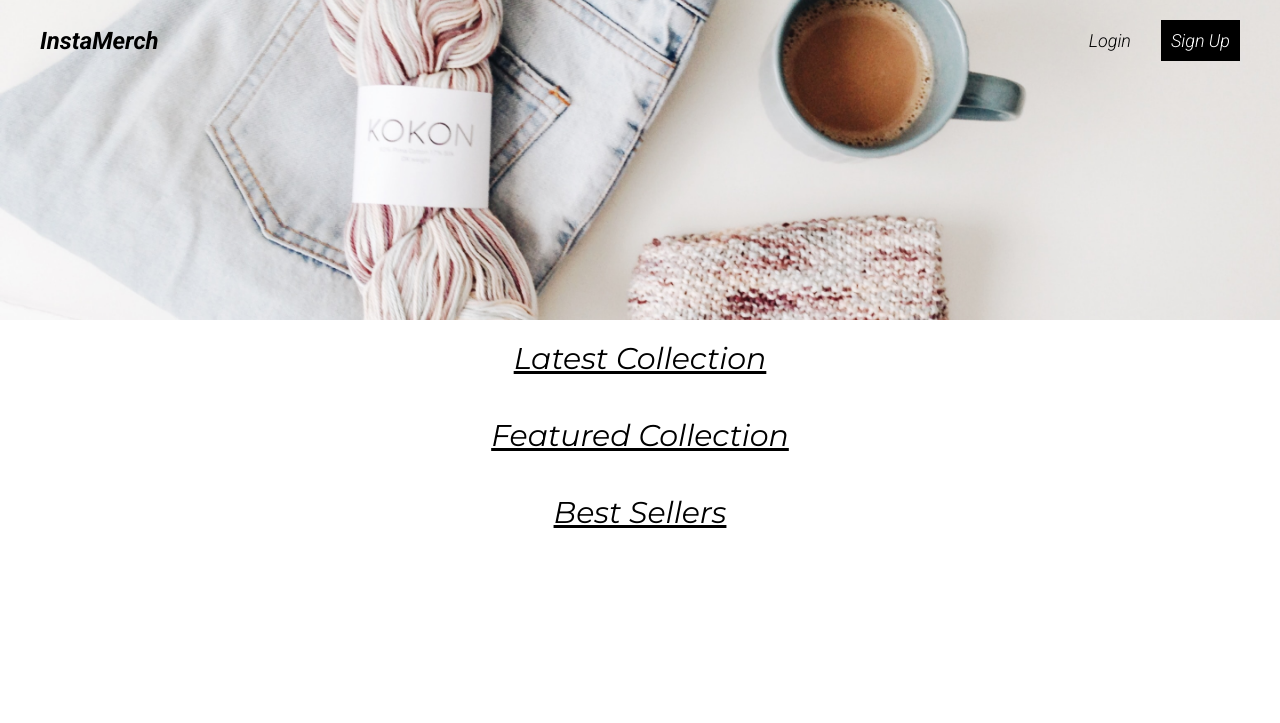
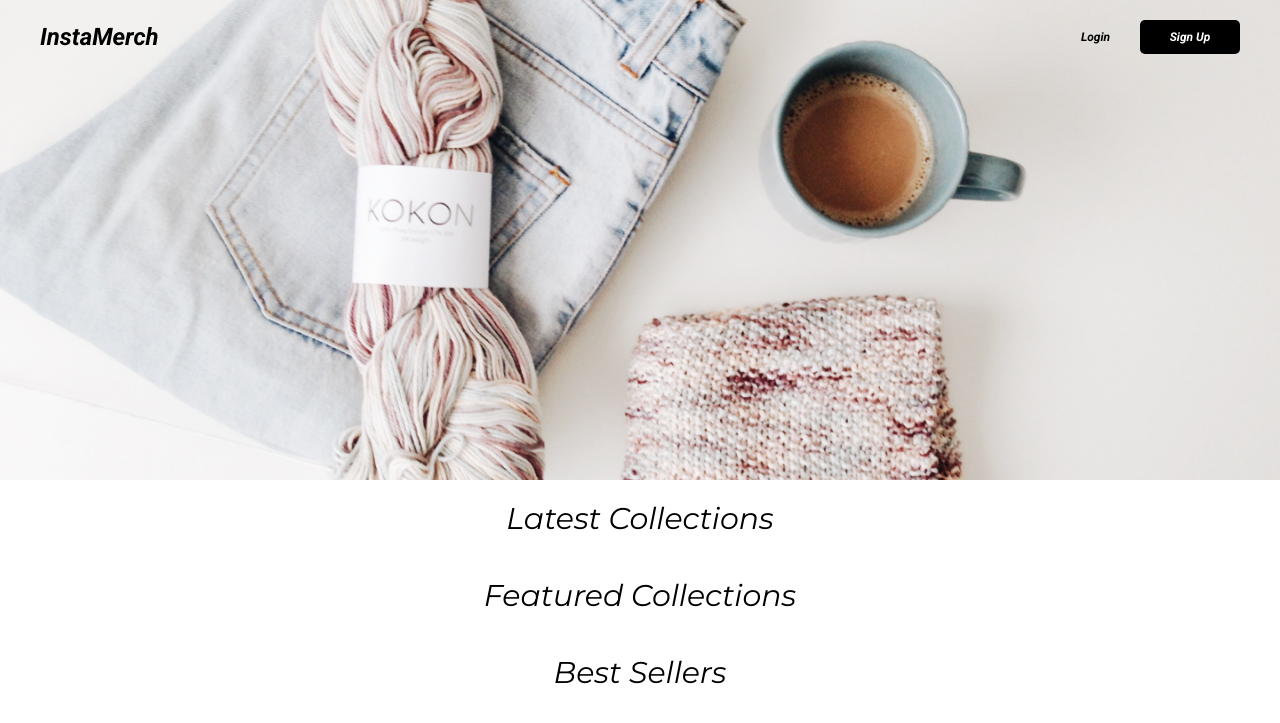
Before and after one commit to SaratAngajalaoffl/InstaMerch, a Django app: page / in a window 1280 px wide. Shown: the top 723 px of the page. Run offline with Django 3.2, Linux system fonts and the light colour scheme; data that the repository does not hold is empty.

Commit message:
Few tweaks to UI

```diff
--- a/InstaMerch/WEB/templates/WEB/home.html
+++ b/InstaMerch/WEB/templates/WEB/home.html
@@ -3,7 +3,7 @@
 <div class="hero_image_container"></div>
 
 <div class="content-block">
-	<div class="content-header">Latest Collection</div>
+	<div class="content-header">Latest Collections</div>
 	<div class="content-body">
 		{% for design in designs %}
 		<a class="content-product" href="/">
@@ -23,7 +23,7 @@
 		{% endfor %}
 	</div>
 
-	<div class="content-header">Featured Collection</div>
+	<div class="content-header">Featured Collections</div>
 	<div class="content-body">
 		{% for design in designs %}
 		<a class="content-product" href="/">
--- a/InstaMerch/static/css/main.css
+++ b/InstaMerch/static/css/main.css
@@ -18,9 +18,9 @@ a {
 .hero_image_container {
 	position: relative;
 	width: 100%;
-	height: 40%;
+	height: 60%;
 	background-image: url('/static/images/Hero_image.png');
-	background-position: -60%;
+	background-position: -40%;
 	background-repeat: no-repeat;
 	background-size: cover;
 }
@@ -59,12 +59,15 @@ a {
 	padding: 10px;
 	margin-left: 20px;
 	font-family: 'Roboto', sans-serif;
-	font-weight: normal;
-	font-size: 18px;
+	font-weight: bold;
+	font-size: 12px;
 }
 
 .signup {
 	background-color: black;
+	width: 80px;
+	text-align: center;
+	border-radius: 5px;
 	color: white !important;
 }
 
@@ -89,7 +92,6 @@ a {
 	font-weight: normal !important;
 	font-size: 30px;
 	padding: 20px;
-	text-decoration: underline;
 }
 
 .content-body {
@@ -112,9 +114,6 @@ a {
 	background-color: #dddddd;
 }
 
-.product-img {
-}
-
 .product-description {
 	width: 100%;
 	display: flex;
```
